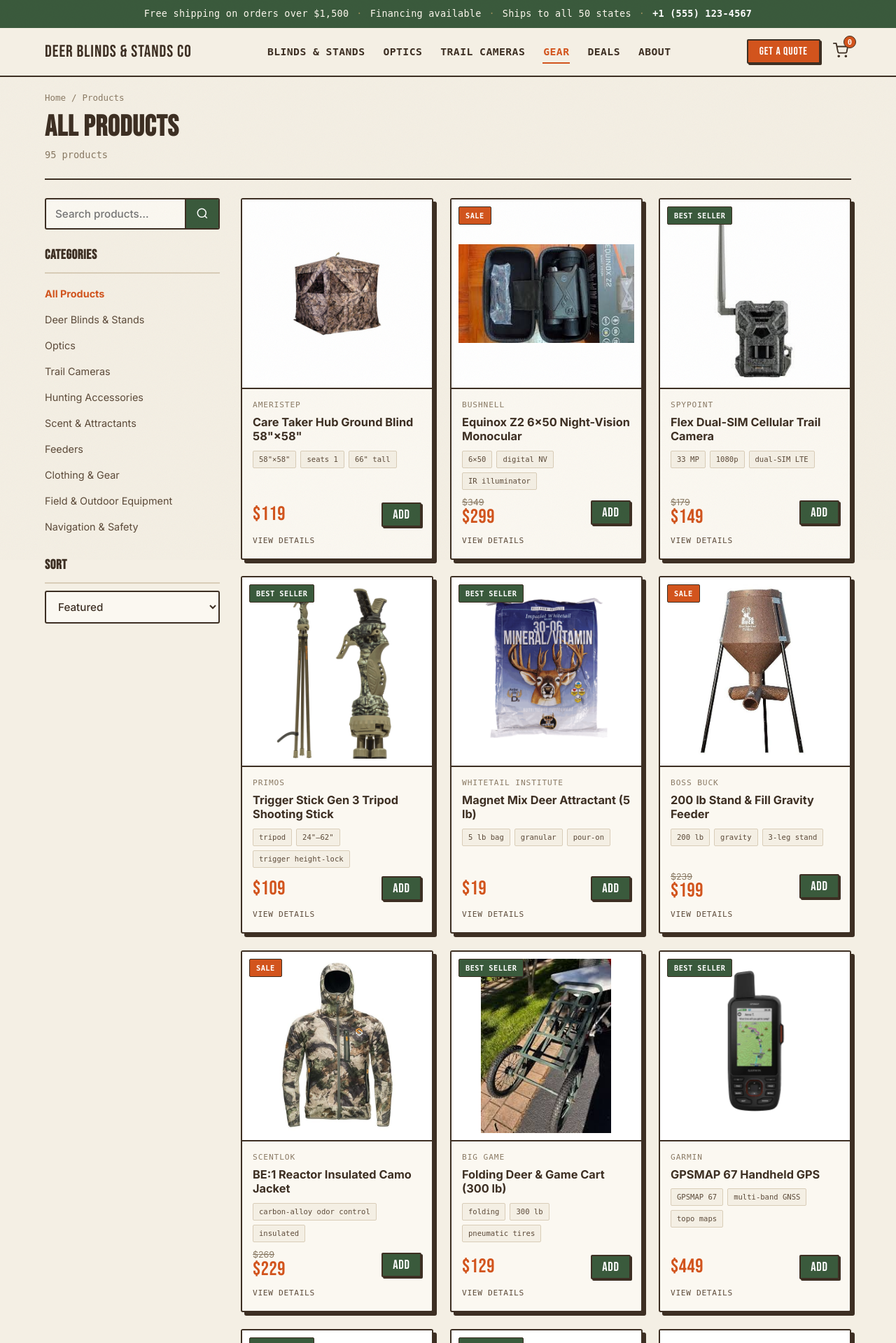
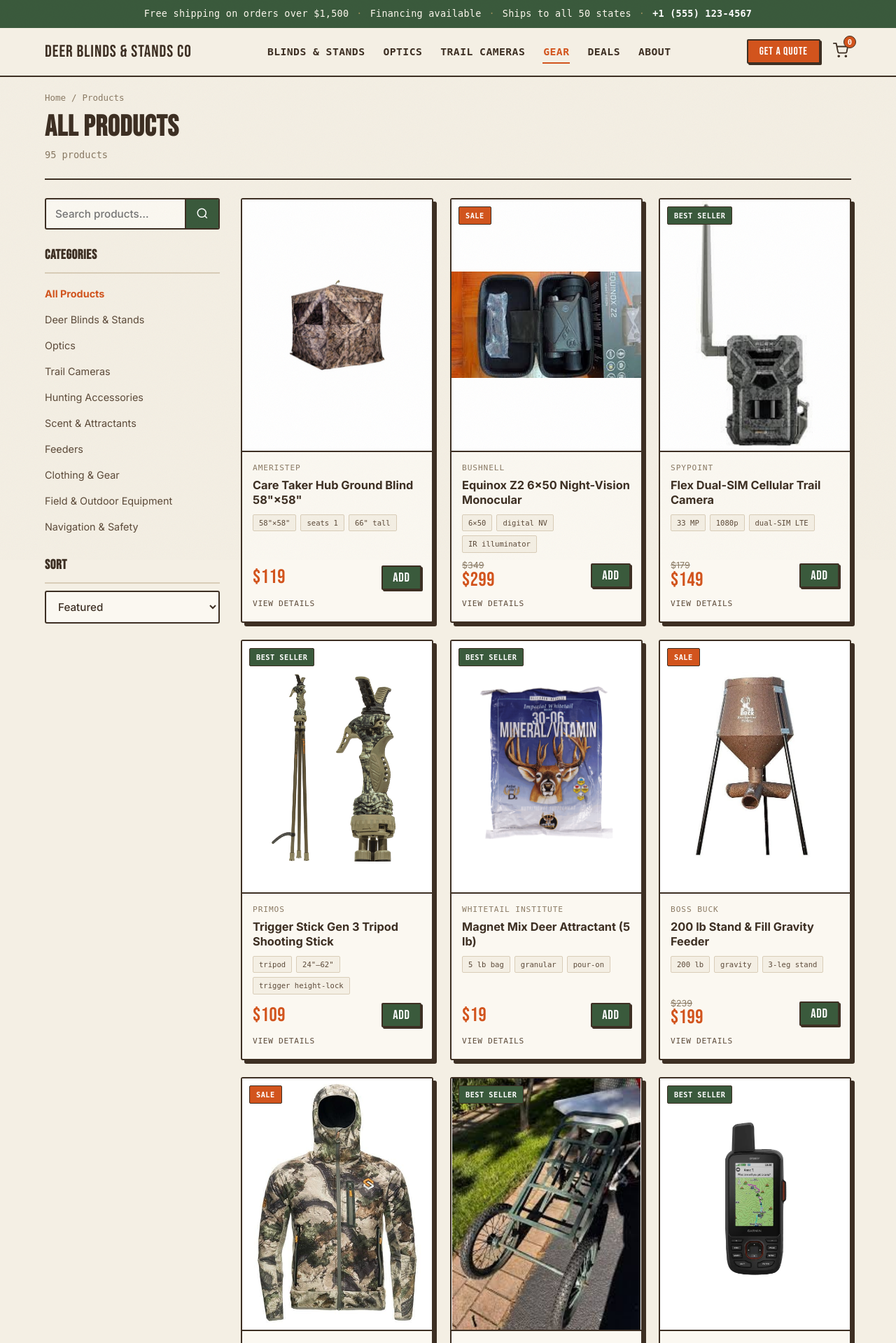
Before and after one commit to realllbadman/prestigeoutdoors, a FastAPI app: page /products in a window 1280 px wide. Shown: the top 1919 px of the page at 70% size. Run offline with FastAPI, Linux system fonts and the light colour scheme; data comes from the database, SQL or seed files in the repository; some libraries are stand-ins or nearby versions; some web fonts are replaced.

Commit message:
Make product cards vertical (3:4) so portrait blind photos fill the frame
Taller 3:4 card-media with no padding lets portrait blind photos fill
edge-to-edge (background included); landscape shots center cleanly without
cropping. Bump ASSET_VERSION to 13.

Co-Authored-By: Claude Opus 4.8 <noreply@anthropic.com>

```diff
--- a/backend/main.py
+++ b/backend/main.py
@@ -39,7 +39,7 @@ TEMPLATES_DIR = os.path.join(BASE_DIR, "templates")
 STATIC_DIR = os.path.join(BASE_DIR, "static")
 FRONTEND_DIR = os.path.join(BASE_DIR, "frontend")
 
-ASSET_VERSION = "12"  # bump to bust static asset caches
+ASSET_VERSION = "13"  # bump to bust static asset caches
 
 BUSINESS = {
     "name": os.getenv("BUSINESS_NAME", "Deer Blinds & Stands Co"),
--- a/static/css/main.css
+++ b/static/css/main.css
@@ -213,8 +213,8 @@ body.page-leaving { opacity:0; transition:opacity .18s var(--ease); }
 .card { position:relative; background:var(--card); border:2px solid var(--bark); border-radius:3px; box-shadow:var(--hard); display:flex; flex-direction:column; transition:transform .15s var(--ease), box-shadow .15s var(--ease); }
 .card:hover { transform:translate(-3px,-3px); box-shadow:8px 8px 0 var(--blaze); }
 .card-overlay-link { position:absolute; inset:0; z-index:1; }
-.card-media { position:relative; aspect-ratio:1/1; overflow:hidden; background:#fff; border-bottom:2px solid var(--bark); }
-.card-media img { width:100%; height:100%; object-fit:contain; padding:10px; transition:transform .4s var(--ease); }
+.card-media { position:relative; aspect-ratio:3/4; overflow:hidden; background:#fff; border-bottom:2px solid var(--bark); }
+.card-media img { width:100%; height:100%; object-fit:contain; transition:transform .4s var(--ease); }
 .card:hover .card-media img { transform:scale(1.06); }
 .badge { position:absolute; top:10px; left:10px; z-index:2; font-family:var(--label); text-transform:uppercase; font-size:.64rem; font-weight:600; letter-spacing:.05em; color:#fff; background:var(--bark); padding:4px 9px; border:1px solid var(--bark); border-radius:2px; }
 .badge-best-seller { background:var(--pine); }
```
